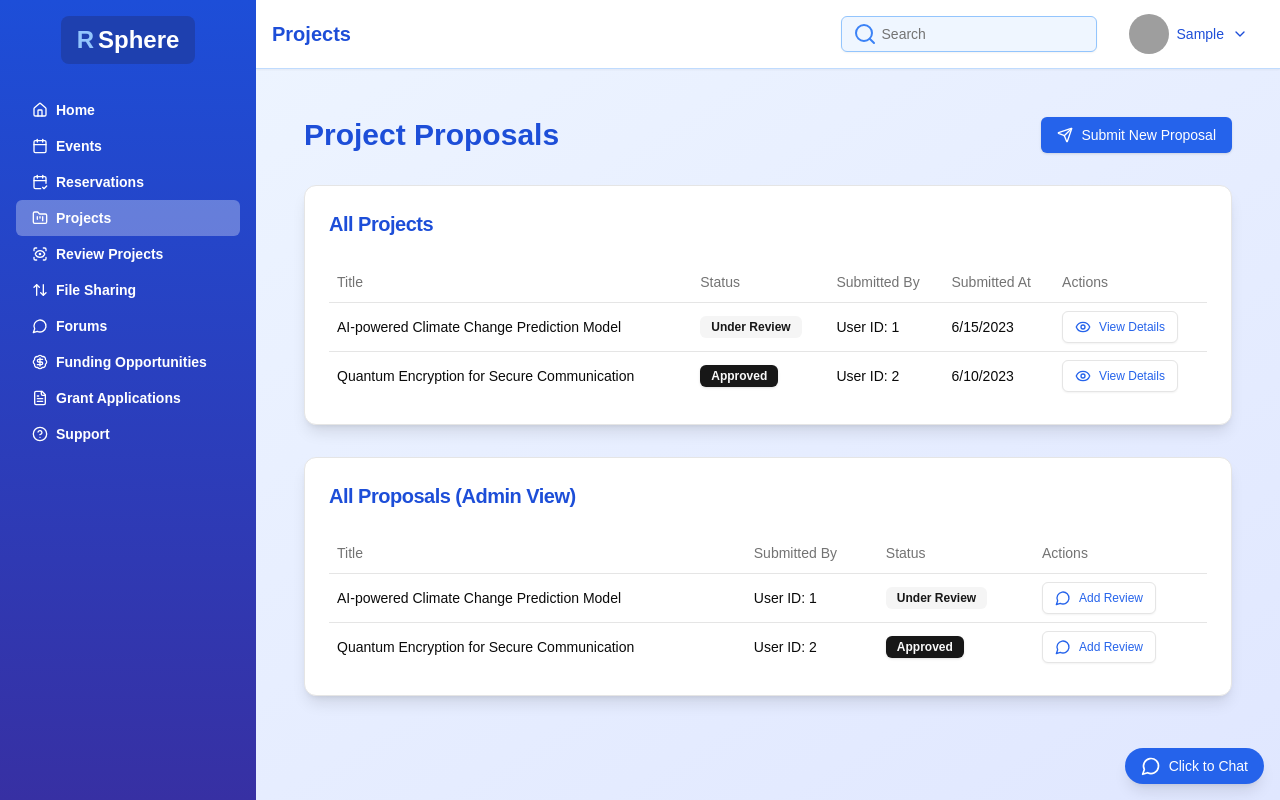
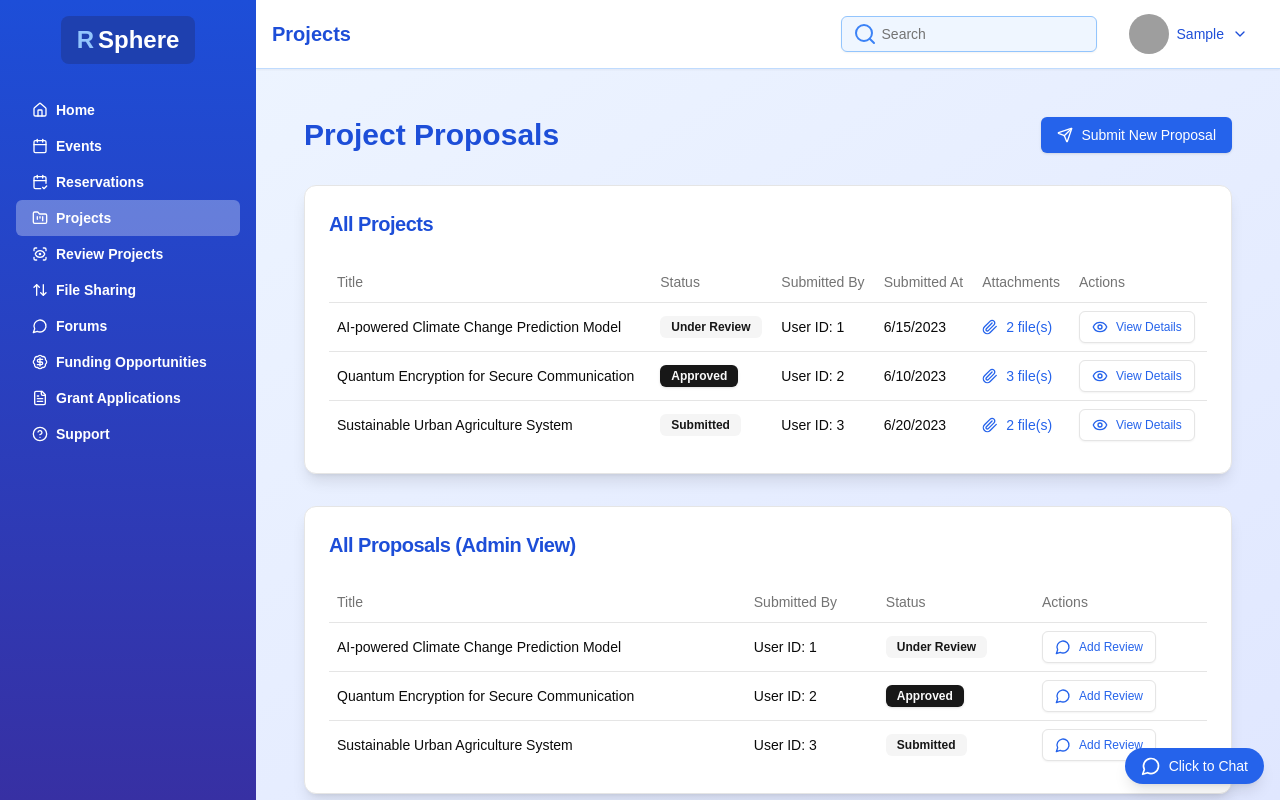
Before and after one commit to DEEP-24/wdm-research, a Next.js app: page /projects in a window 1280 px wide. Built offline with nearby package versions, Linux system fonts and the light colour scheme; sample sign-in values are in the browser's storage; grey boxes are pictures that could not be loaded.

Commit message:
chore: project proposals have a option to attach multiple files

```diff
--- a/app/(dashboard)/layout.tsx
+++ b/app/(dashboard)/layout.tsx
@@ -40,9 +40,11 @@ const roleBasedSidebarItems = {
     { icon: HomeIcon, label: "Home", href: "/" },
     { icon: CalendarIcon, label: "Events", href: "/events" },
     { icon: CalendarCheck2Icon, label: "Reservations", href: "/reservations" },
+    { icon: FolderKanbanIcon, label: "Projects", href: "/projects" },
     { icon: ScanEyeIcon, label: "Review Projects", href: "/review" },
     { icon: ArrowUpDownIcon, label: "File Sharing", href: "/file-sharing" },
     { icon: MessageCircleIcon, label: "Forums", href: "/forums" },
+    { icon: BadgeDollarSignIcon, label: "Funding Opportunities", href: "/funding-opportunities" },
     { icon: FileTextIcon, label: "Grant Applications", href: "/grant-applications" },
     { icon: HelpCircle, label: "Support", href: "/support" },
   ],
--- a/app/(dashboard)/page.tsx
+++ b/app/(dashboard)/page.tsx
@@ -1,6 +1,5 @@
 "use client";
 
-import { Badge } from "@/components/ui/badge";
 import { Button } from "@/components/ui/button";
 import { Card, CardContent, CardHeader, CardTitle } from "@/components/ui/card";
 import type { User } from "@/types/user";
@@ -9,7 +8,6 @@ import {
   BadgeDollarSignIcon,
   BriefcaseIcon,
   CalendarIcon,
-  ChevronRightIcon,
   FileIcon,
   FileTextIcon,
   MessageCircleIcon,
--- a/app/(dashboard)/projects/page.tsx
+++ b/app/(dashboard)/projects/page.tsx
@@ -22,10 +22,15 @@ import {
 } from "@/components/ui/table";
 import { Textarea } from "@/components/ui/textarea";
 import type { User } from "@/types/user";
-import { EyeIcon, FileTextIcon, MessageCircleIcon, SendIcon } from "lucide-react";
+import { EyeIcon, MessageCircleIcon, PaperclipIcon, SendIcon } from "lucide-react";
 import { useRouter } from "next/navigation";
 import { useEffect, useState } from "react";
 import { toast } from "sonner";
+
+interface Attachment {
+  name: string;
+  type: string;
+}
 
 interface ProjectProposal {
   id: number;
@@ -34,6 +39,7 @@ interface ProjectProposal {
   description: string;
   status: "Submitted" | "Under Review" | "Approved" | "Rejected";
   submitted_at: string;
+  attachments: Attachment[];
 }
 
 interface ProposalReview {
@@ -53,6 +59,13 @@ const mockProposals: ProjectProposal[] = [
       "Developing an advanced AI model to predict climate change impacts with higher accuracy.",
     status: "Under Review",
     submitted_at: "2023-06-15T10:30:00Z",
+    attachments: [
+      { name: "climate_model.pdf", type: "application/pdf" },
+      {
+        name: "data_sources.xlsx",
+        type: "application/vnd.openxmlformats-officedocument.spreadsheetml.sheet",
+      },
+    ],
   },
   {
     id: 2,
@@ -62,6 +75,30 @@ const mockProposals: ProjectProposal[] = [
       "Implementing quantum encryption techniques for ultra-secure communication channels.",
     status: "Approved",
     submitted_at: "2023-06-10T14:45:00Z",
+    attachments: [
+      { name: "quantum_encryption_whitepaper.pdf", type: "application/pdf" },
+      {
+        name: "prototype_results.docx",
+        type: "application/vnd.openxmlformats-officedocument.wordprocessingml.document",
+      },
+      {
+        name: "budget_estimate.xlsx",
+        type: "application/vnd.openxmlformats-officedocument.spreadsheetml.sheet",
+      },
+    ],
+  },
+  {
+    id: 3,
+    user_id: 3,
+    title: "Sustainable Urban Agriculture System",
+    description:
+      "Designing a scalable and sustainable urban agriculture system using vertical farming techniques.",
+    status: "Submitted",
+    submitted_at: "2023-06-20T09:15:00Z",
+    attachments: [
+      { name: "urban_farm_design.jpg", type: "image/jpeg" },
+      { name: "crop_yield_projections.pdf", type: "application/pdf" },
+    ],
   },
 ];
 
@@ -89,6 +126,7 @@ export default function ProjectsPage() {
   const [newProposal, setNewProposal] = useState<Partial<ProjectProposal>>({
     title: "",
     description: "",
+    attachments: [],
   });
   const [isDialogOpen, setIsDialogOpen] = useState(false);
   const [selectedProposal, setSelectedProposal] = useState<ProjectProposal | null>(null);
@@ -104,7 +142,8 @@ export default function ProjectsPage() {
 
     const storedProposals = localStorage.getItem("projectProposals");
     if (storedProposals) {
-      setProposals(JSON.parse(storedProposals));
+      const parsedProposals = JSON.parse(storedProposals);
+      setProposals(parsedProposals);
     } else {
       setProposals(mockProposals);
       localStorage.setItem("projectProposals", JSON.stringify(mockProposals));
@@ -124,6 +163,20 @@ export default function ProjectsPage() {
     setNewProposal((prev) => ({ ...prev, [name]: value }));
   };
 
+  const handleFileChange = (e: React.ChangeEvent<HTMLInputElement>) => {
+    const files = e.target.files;
+    if (files) {
+      const newAttachments = Array.from(files).map((file) => ({
+        name: file.name,
+        type: file.type,
+      }));
+      setNewProposal((prev) => ({
+        ...prev,
+        attachments: [...(prev.attachments || []), ...newAttachments],
+      }));
+    }
+  };
+
   const handleSubmit = (e: React.FormEvent) => {
     e.preventDefault();
     if (currentUser) {
@@ -133,11 +186,12 @@ export default function ProjectsPage() {
         user_id: currentUser.id,
         status: "Submitted",
         submitted_at: new Date().toISOString(),
+        attachments: newProposal.attachments || [], // Ensure attachments is always an array
       };
       const updatedProposals = [...proposals, proposal];
       setProposals(updatedProposals);
       localStorage.setItem("projectProposals", JSON.stringify(updatedProposals));
-      setNewProposal({ title: "", description: "" });
+      setNewProposal({ title: "", description: "", attachments: [] });
       setIsDialogOpen(false);
       toast.success("Project proposal submitted successfully!");
     }
@@ -210,6 +264,32 @@ export default function ProjectsPage() {
                   className="border-blue-200 focus:border-blue-400"
                 />
               </div>
+              <div>
+                <Label htmlFor="attachment" className="text-blue-600">
+                  Attachments
+                </Label>
+                <Input
+                  id="attachment"
+                  name="attachment"
+                  type="file"
+                  onChange={handleFileChange}
+                  className="border-blue-200 focus:border-blue-400"
+                  multiple
+                />
+              </div>
+              {newProposal.attachments && newProposal.attachments.length > 0 && (
+                <div>
+                  <Label className="text-blue-600">Selected Files:</Label>
+                  <ul className="list-disc pl-5">
+                    {newProposal.attachments.map((file, index) => (
+                      // biome-ignore lint/suspicious/noArrayIndexKey: <explanation>
+                      <li key={index} className="text-sm">
+                        {file.name}
+                      </li>
+                    ))}
+                  </ul>
+                </div>
+              )}
               <Button type="submit" className="w-full bg-blue-600 hover:bg-blue-700 text-white">
                 Submit Proposal
               </Button>
@@ -230,6 +310,7 @@ export default function ProjectsPage() {
                 <TableHead>Status</TableHead>
                 <TableHead>Submitted By</TableHead>
                 <TableHead>Submitted At</TableHead>
+                <TableHead>Attachments</TableHead>
                 <TableHead>Actions</TableHead>
               </TableRow>
             </TableHeader>
@@ -252,6 +333,16 @@ export default function ProjectsPage() {
                   </TableCell>
                   <TableCell>User ID: {proposal.user_id}</TableCell>
                   <TableCell>{new Date(proposal.submitted_at).toLocaleDateString()}</TableCell>
+                  <TableCell>
+                    {proposal.attachments && proposal.attachments.length > 0 ? (
+                      <div className="flex items-center text-sm text-blue-600">
+                        <PaperclipIcon className="w-4 h-4 mr-2" />
+                        {proposal.attachments.length} file(s)
+                      </div>
+                    ) : (
+                      <span className="text-gray-400">No attachments</span>
+                    )}
+                  </TableCell>
                   <TableCell>
                     <Button
                       variant="outline"
@@ -346,6 +437,20 @@ export default function ProjectsPage() {
               <div className="text-sm text-gray-600">
                 Submitted: {new Date(selectedProposal.submitted_at).toLocaleString()}
               </div>
+              {selectedProposal.attachments.length > 0 && (
+                <div>
+                  <h3 className="font-semibold text-blue-700">Attachments:</h3>
+                  <ul className="list-disc pl-5">
+                    {selectedProposal.attachments.map((attachment, index) => (
+                      // biome-ignore lint/suspicious/noArrayIndexKey: <explanation>
+                      <li key={index} className="text-blue-600 flex items-center">
+                        <PaperclipIcon className="w-4 h-4 mr-2" />
+                        {attachment.name} ({attachment.type})
+                      </li>
+                    ))}
+                  </ul>
+                </div>
+              )}
               <div className="space-y-2">
                 <h3 className="font-semibold text-blue-700">Reviews:</h3>
                 {getProposalReviews(selectedProposal.id).map((review) => (
--- a/app/(dashboard)/review/page.tsx
+++ b/app/(dashboard)/review/page.tsx
@@ -1,12 +1,18 @@
 "use client";
 
-import { useState, useEffect } from "react";
-import { useRouter } from "next/navigation";
+import { Badge } from "@/components/ui/badge";
+import { Button } from "@/components/ui/button";
 import { Card, CardContent, CardHeader, CardTitle } from "@/components/ui/card";
-import { Button } from "@/components/ui/button";
+import {
+  Dialog,
+  DialogContent,
+  DialogHeader,
+  DialogOverlay,
+  DialogTitle,
+  DialogTrigger,
+} from "@/components/ui/dialog";
 import { Input } from "@/components/ui/input";
 import { Label } from "@/components/ui/label";
-import { Textarea } from "@/components/ui/textarea";
 import {
   Table,
   TableBody,
@@ -15,17 +21,17 @@ import {
   TableHeader,
   TableRow,
 } from "@/components/ui/table";
-import { Badge } from "@/components/ui/badge";
-import {
-  Dialog,
-  DialogContent,
-  DialogHeader,
-  DialogTitle,
-  DialogTrigger,
-} from "@/components/ui/dialog";
+import { Textarea } from "@/components/ui/textarea";
+import type { User } from "@/types/user";
+import { EyeIcon, MessageCircleIcon, PaperclipIcon } from "lucide-react";
+import { useRouter } from "next/navigation";
+import { useEffect, useState } from "react";
 import { toast } from "sonner";
-import { EyeIcon, MessageCircleIcon } from "lucide-react";
-import type { User } from "@/types/user";
+
+interface Attachment {
+  name: string;
+  type: string;
+}
 
 interface ProjectProposal {
   id: number;
@@ -34,6 +40,7 @@ interface ProjectProposal {
   description: string;
   status: "Submitted" | "Under Review" | "Approved" | "Rejected";
   submitted_at: string;
+  attachments: Attachment[];
 }
 
 interface ProposalReview {
@@ -114,6 +121,7 @@ export default function AllProjectsPage() {
                 <TableHead>Submitted By</TableHead>
                 <TableHead>Status</TableHead>
                 <TableHead>Submitted At</TableHead>
+                <TableHead>Attachments</TableHead>
                 <TableHead>Actions</TableHead>
               </TableRow>
             </TableHeader>
@@ -137,8 +145,16 @@ export default function AllProjectsPage() {
                   </TableCell>
                   <TableCell>{new Date(proposal.submitted_at).toLocaleDateString()}</TableCell>
                   <TableCell>
-                    <Dialog open={isDialogOpen} onOpenChange={setIsDialogOpen}>
-                      <DialogTrigger asChild>
+                    {proposal.attachments && proposal.attachments.length > 0 ? (
+                      <div className="flex items-center text-sm text-blue-600">
+                        <PaperclipIcon className="w-4 h-4 mr-2" />
+                        {proposal.attachments.length} file(s)
+                      </div>
+                    ) : (
+                      <span className="text-gray-400">No attachments</span>
+                    )}
+                  </TableCell>
+                  <TableCell>
                     <Button
                       variant="outline"
                       size="sm"
@@ -150,24 +166,49 @@ export default function AllProjectsPage() {
                     >
                       <EyeIcon className="w-4 h-4 mr-2" /> View Details
                     </Button>
-                      </DialogTrigger>
+                  </TableCell>
+                </TableRow>
+              ))}
+            </TableBody>
+          </Table>
+        </CardContent>
+      </Card>
+
+      {/* Single Dialog component outside of the map function */}
+      <Dialog open={isDialogOpen} onOpenChange={setIsDialogOpen}>
         <DialogContent className="sm:max-w-[600px] bg-white">
+          {selectedProposal && (
+            <>
               <DialogHeader>
                 <DialogTitle className="text-xl font-semibold text-blue-700">
-                            {proposal.title}
+                  {selectedProposal.title}
                 </DialogTitle>
               </DialogHeader>
               <div className="space-y-4">
-                          <p>{proposal.description}</p>
+                <p>{selectedProposal.description}</p>
                 <div className="text-sm text-gray-600">
-                            Status: <Badge variant="secondary">{proposal.status}</Badge>
+                  Status: <Badge variant="secondary">{selectedProposal.status}</Badge>
                 </div>
                 <div className="text-sm text-gray-600">
-                            Submitted: {new Date(proposal.submitted_at).toLocaleString()}
+                  Submitted: {new Date(selectedProposal.submitted_at).toLocaleString()}
                 </div>
+                {selectedProposal.attachments && selectedProposal.attachments.length > 0 && (
+                  <div>
+                    <h3 className="font-semibold text-blue-700">Attachments:</h3>
+                    <ul className="list-disc pl-5">
+                      {selectedProposal.attachments.map((attachment, index) => (
+                        // biome-ignore lint/suspicious/noArrayIndexKey: <explanation>
+                        <li key={index} className="text-sm text-blue-600">
+                          <PaperclipIcon className="w-4 h-4 inline mr-2" />
+                          {attachment.name} ({attachment.type})
+                        </li>
+                      ))}
+                    </ul>
+                  </div>
+                )}
                 <div className="space-y-2">
                   <h3 className="font-semibold text-blue-700">Reviews:</h3>
-                            {getProposalReviews(proposal.id).map((review) => (
+                  {getProposalReviews(selectedProposal.id).map((review) => (
                     <div key={review.id} className="bg-gray-100 p-3 rounded">
                       <p className="text-sm">{review.feedback}</p>
                       <p className="text-xs text-gray-500 mt-1">
@@ -191,15 +232,10 @@ export default function AllProjectsPage() {
                   </Button>
                 </div>
               </div>
+            </>
+          )}
         </DialogContent>
       </Dialog>
-                  </TableCell>
-                </TableRow>
-              ))}
-            </TableBody>
-          </Table>
-        </CardContent>
-      </Card>
     </div>
   );
 }
```
Lines whose indentation alone changed are shown as unchanged.
